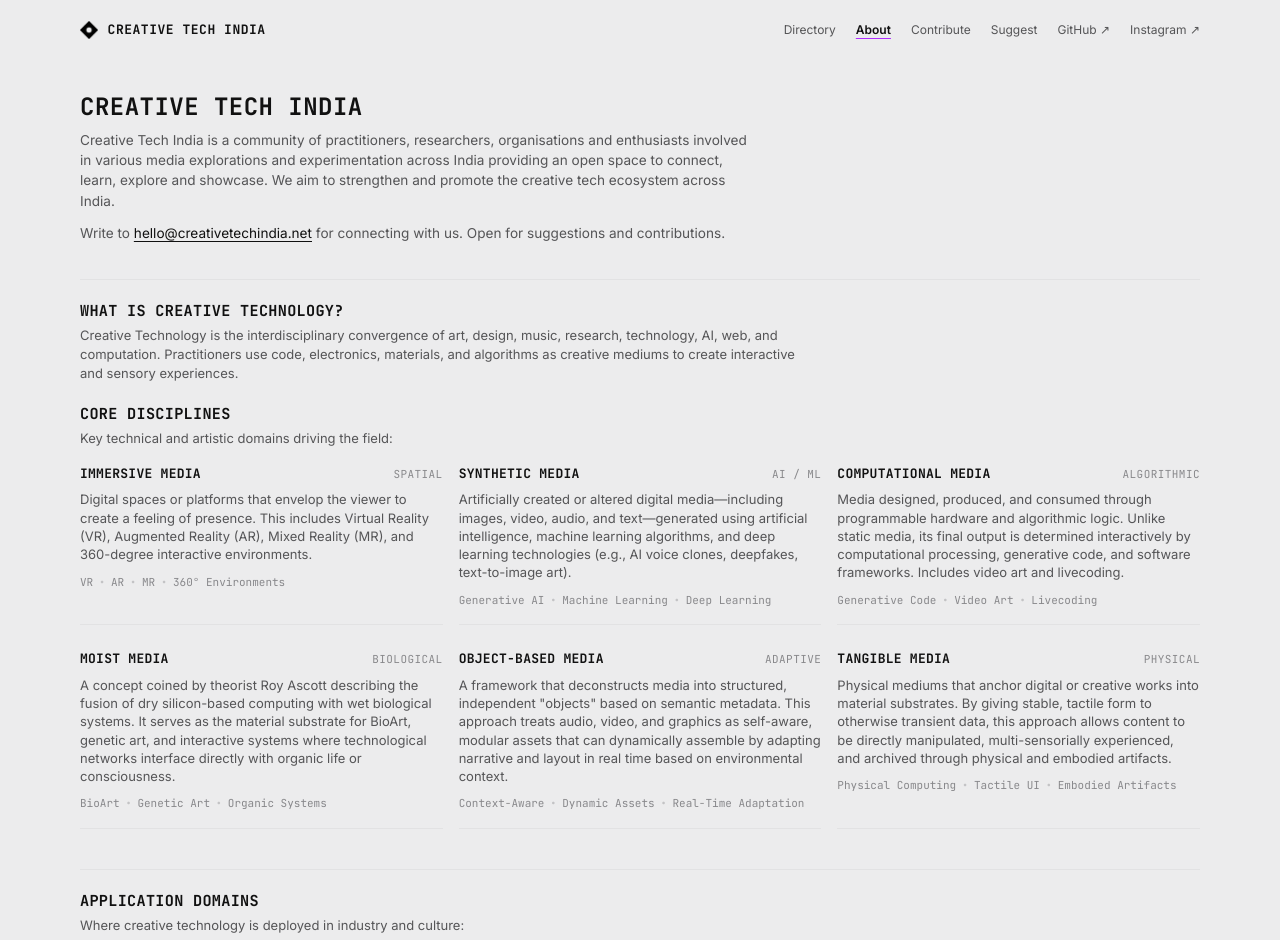
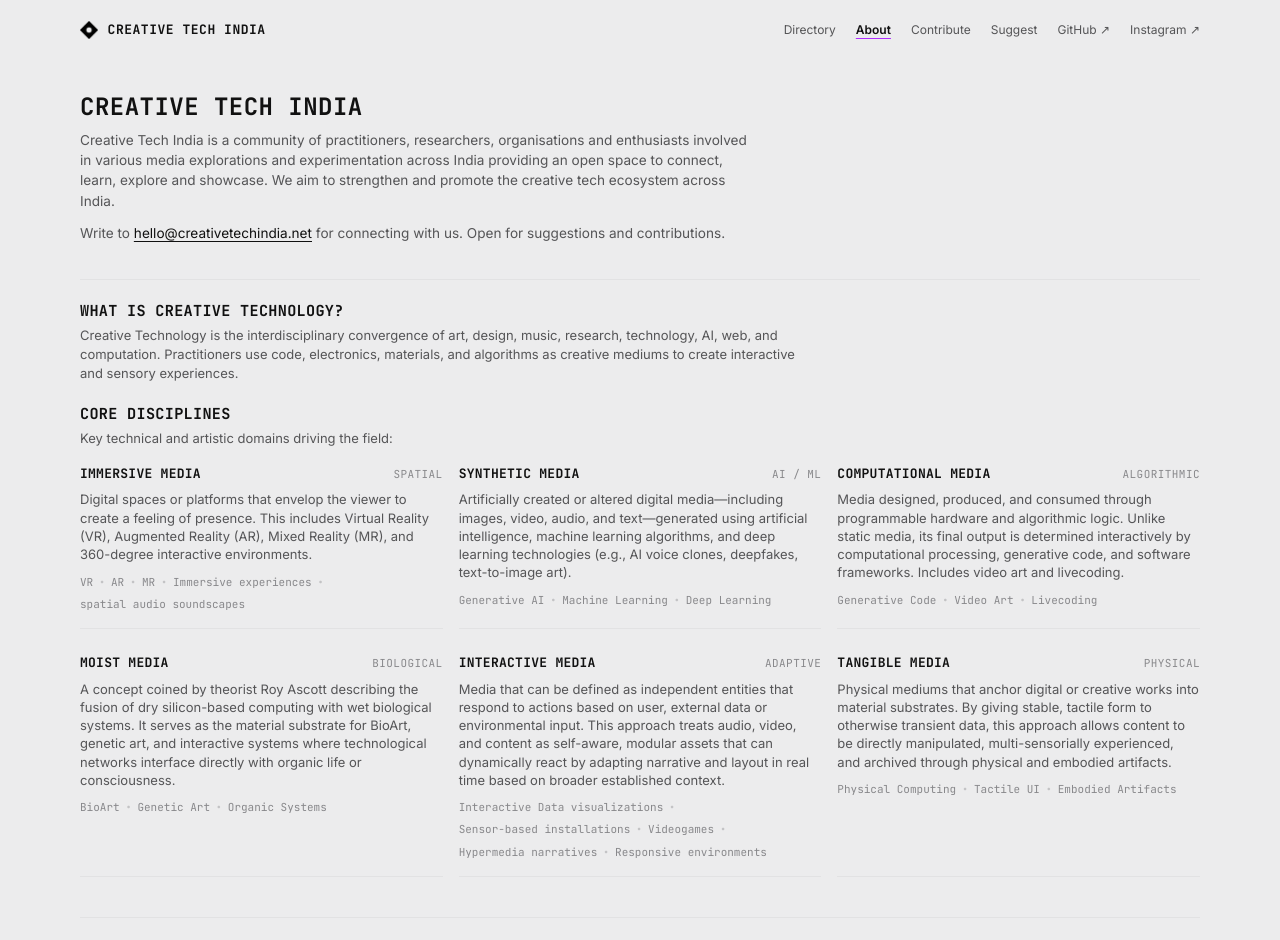
Before and after one commit to Creative-Tech-India/creative-tech-india.github.io, a Next.js app: page /about in a window 1280 px wide. Shown: the top 940 px of the page. Built offline with nearby package versions, Linux system fonts and the light colour scheme.

Commit message:
Update page.tsx

```diff
--- a/app/about/page.tsx
+++ b/app/about/page.tsx
@@ -12,7 +12,7 @@
     title: "Immersive Media",
     badge: "Spatial",
     desc: "Digital spaces or platforms that envelop the viewer to create a feeling of presence. This includes Virtual Reality (VR), Augmented Reality (AR), Mixed Reality (MR), and 360-degree interactive environments.",
-    tags: ["VR", "AR", "MR", "360° Environments"],
+    tags: ["VR", "AR", "MR", "Immersive experiences", "spatial audio soundscapes"],
   },
   {
     title: "Synthetic Media",
@@ -33,10 +33,10 @@
     tags: ["BioArt", "Genetic Art", "Organic Systems"],
   },
   {
-    title: "Object-Based Media",
+    title: "Interactive Media",
     badge: "Adaptive",
-    desc: "A framework that deconstructs media into structured, independent \"objects\" based on semantic metadata. This approach treats audio, video, and graphics as self-aware, modular assets that can dynamically assemble by adapting narrative and layout in real time based on environmental context.",
-    tags: ["Context-Aware", "Dynamic Assets", "Real-Time Adaptation"],
+    desc: "Media that can be defined as independent entities that respond to actions based on user, external data or environmental input. This approach treats audio, video, and content as self-aware, modular assets that can dynamically react by adapting narrative and layout in real time based on broader established  context.",
+    tags: ["Interactive Data visualizations", "Sensor-based installations", "Videogames","Hypermedia narratives", "Responsive environments"],
   },
   {
     title: "Tangible Media",
```
